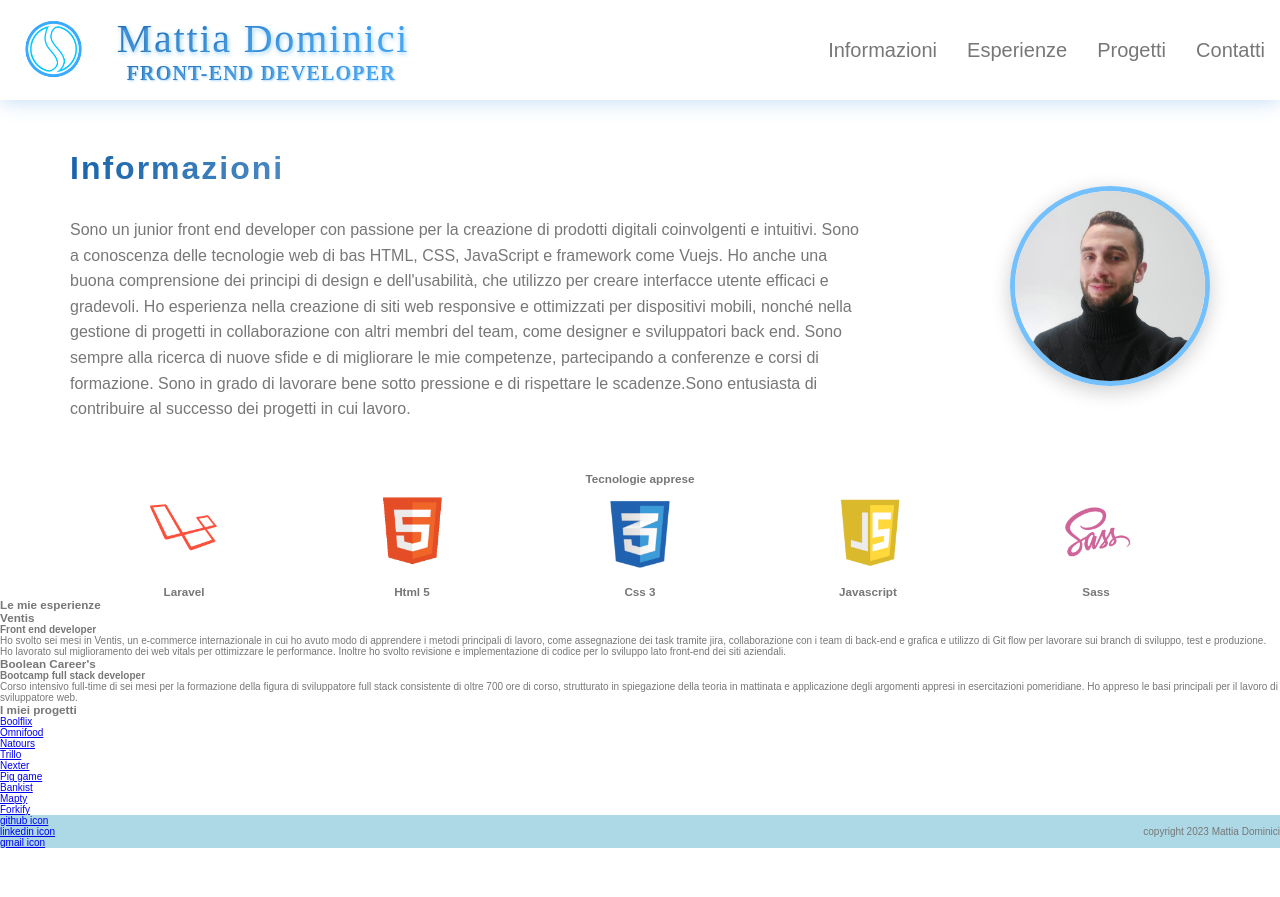
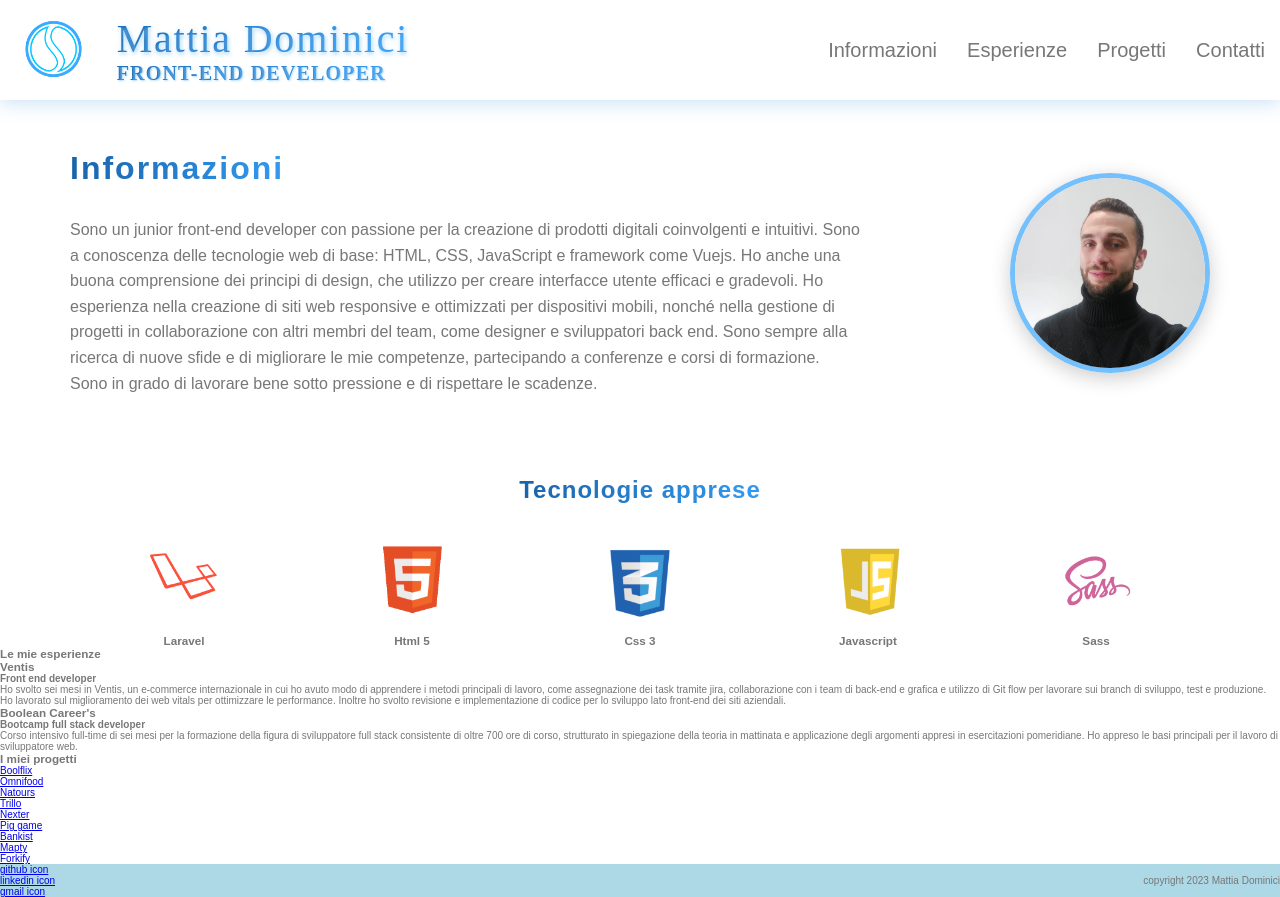
Before and after one commit to dominici94/portfolio, a Vue app in the folder portfolio/: page / in a window 1280 px wide. Before the commit the page ends 848 px from the top, so only its background shows below. Built offline with nearby package versions, Linux system fonts and the light colour scheme.

Commit message:
fix heading typography

```diff
--- a/portfolio/src/assets/style/base/_typoghraphy.scss
+++ b/portfolio/src/assets/style/base/_typoghraphy.scss
@@ -2,3 +2,24 @@ html {
   font-family: "League Spartan", sans-serif;
   color: $color-grey-dark-2;
 }
+
+.heading {
+  background-image: linear-gradient(
+    to right,
+    $color-primary-darker,
+    $color-primary
+  );
+  background-clip: text;
+  color: transparent;
+  display: inline-block;
+}
+
+.heading-primary {
+  font-size: 3.2rem;
+  letter-spacing: 2px;
+}
+
+.heading-secondary {
+  font-size: 2.4rem;
+  letter-spacing: 1px;
+}
--- a/portfolio/src/assets/style/components/_info.scss
+++ b/portfolio/src/assets/style/components/_info.scss
@@ -3,22 +3,14 @@
   display: flex;
   align-items: center;
   gap: 15rem;
+  margin-bottom: 3rem;
 
   &__title {
-    background-image: linear-gradient(
-      to right,
-      $color-primary-darker,
-      $color-primary-lighter
-    );
-    background-clip: text;
-    color: transparent;
-    font-size: 3.2rem;
-    letter-spacing: 2px;
     margin-bottom: 3rem;
   }
 
   &__text {
-    font-size: 1.6rem;
+    font-size: $default-font-size;
     line-height: 1.6;
   }
 
@@ -35,5 +27,19 @@
 
   &__image-picture {
     width: 100%;
+    -webkit-user-drag: none;
+    // user-drag: none;
+    user-select: none;
+    -moz-user-select: none;
+    -webkit-user-select: none;
+    -ms-user-select: none;
   }
 }
+
+.skills {
+  text-align: center;
+
+  &__title {
+    margin-bottom: 3rem;
+  }
+}
--- a/portfolio/src/assets/style/layout/_header.scss
+++ b/portfolio/src/assets/style/layout/_header.scss
@@ -10,18 +10,11 @@
   }
 
   &__heading {
-    background-image: linear-gradient(
-      to right,
-      $color-primary-darker,
-      $color-primary
-    );
-    background-clip: text;
-    color: transparent;
     font-family: $font-heading;
+    margin-left: 1rem;
+    animation: moveInLeft 1s ease-out;
 
-    animation: moveInLeft 1s ease-out;
     &--main {
-      margin-left: 1rem;
       letter-spacing: 1.8px;
       font-size: 4rem;
       font-weight: 400;
@@ -30,7 +23,6 @@
     }
 
     &--sub {
-      margin-left: 2rem;
       letter-spacing: 1.2px;
       font-size: 2rem;
       font-weight: 600;
--- a/portfolio/src/components/macro/Header.vue
+++ b/portfolio/src/components/macro/Header.vue
@@ -4,7 +4,7 @@
       ><img src="../../assets/img/logo.png" alt="logo" class="header__logo"
     /></a>
 
-    <div class="header__heading">
+    <div class="header__heading heading">
       <h1 class="header__heading--main">Mattia Dominici</h1>
       <h2 class="header__heading--sub">front-end developer</h2>
     </div>
--- a/portfolio/src/components/sections/Info.vue
+++ b/portfolio/src/components/sections/Info.vue
@@ -3,21 +3,20 @@
     <div class="container">
       <div class="about">
         <div class="about__info">
-          <h3 class="about__title">Informazioni</h3>
+          <h3 class="about__title heading heading-primary">Informazioni</h3>
           <p class="about__text">
-            Sono un junior front end developer con passione per la creazione di
+            Sono un junior front-end developer con passione per la creazione di
             prodotti digitali coinvolgenti e intuitivi. Sono a conoscenza delle
-            tecnologie web di bas HTML, CSS, JavaScript e framework come Vuejs.
-            Ho anche una buona comprensione dei principi di design e
-            dell'usabilità, che utilizzo per creare interfacce utente efficaci e
-            gradevoli. Ho esperienza nella creazione di siti web responsive e
-            ottimizzati per dispositivi mobili, nonché nella gestione di
-            progetti in collaborazione con altri membri del team, come designer
-            e sviluppatori back end. Sono sempre alla ricerca di nuove sfide e
-            di migliorare le mie competenze, partecipando a conferenze e corsi
-            di formazione. Sono in grado di lavorare bene sotto pressione e di
-            rispettare le scadenze.Sono entusiasta di contribuire al successo
-            dei progetti in cui lavoro.
+            tecnologie web di base: HTML, CSS, JavaScript e framework come
+            Vuejs. Ho anche una buona comprensione dei principi di design, che
+            utilizzo per creare interfacce utente efficaci e gradevoli. Ho
+            esperienza nella creazione di siti web responsive e ottimizzati per
+            dispositivi mobili, nonché nella gestione di progetti in
+            collaborazione con altri membri del team, come designer e
+            sviluppatori back end. Sono sempre alla ricerca di nuove sfide e di
+            migliorare le mie competenze, partecipando a conferenze e corsi di
+            formazione. Sono in grado di lavorare bene sotto pressione e di
+            rispettare le scadenze.
           </p>
         </div>
         <figure class="about__image-container">
@@ -29,7 +28,11 @@
         </figure>
       </div>
 
-      <h3 style="text-align: center">Tecnologie apprese</h3>
+      <div class="skills">
+        <h3 class="skills__title heading heading-secondary">
+          Tecnologie apprese
+        </h3>
+
         <carousel :items-to-show="5" :wrapAround="true" :autoplay="2500">
           <slide
             v-for="slide in dataSlider"
@@ -42,6 +45,7 @@
             <h3>{{ slide.title }}</h3>
           </slide>
         </carousel>
+      </div>
     </div>
   </section>
 </template>
```
Lines whose indentation alone changed are shown as unchanged.
